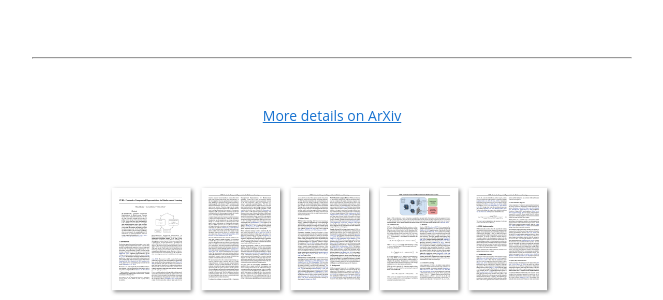
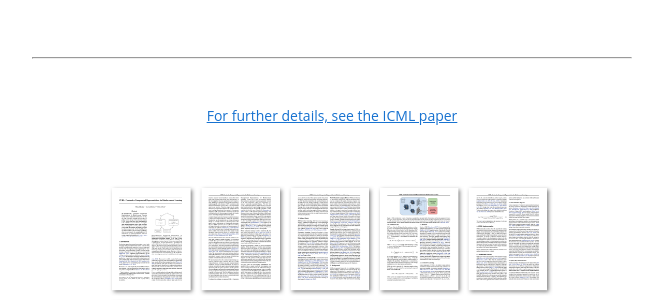
Before and after one commit to MishaLaskin/mishalaskin.github.io, a Jekyll site: the page built from _posts/2020-04-06-curl.markdown, in a window 1280 px wide. Shown: the part 1443-1743 px from the top of the page, without its empty margins (308-971 px from the left). Built offline with Jekyll 4.4.1, drawn with Linux system fonts in a browser that asks for light colours; a script that is not in the unit is left out; comment, search, counter and statistics services are not loaded; grey boxes are pictures that could not be loaded.

Commit message:
curl icml

```diff
--- a/_posts/2020-04-06-curl.markdown
+++ b/_posts/2020-04-06-curl.markdown
@@ -114,7 +114,7 @@ Short video demonstrating efficient learning with CURL on DeepMind control.
 <br>
 <hr>
 <br>
-<center><a  target='_blank' href="{{page.arxiv}}"><u> More details on ArXiv</u></a> </center>
+<center><a  target='_blank' href="{{page.arxiv}}"><u> For further details, see the ICML paper</u></a> </center>
 <br>
 <center>
 <a  target='_blank' href="{{page.arxiv}}">
```
